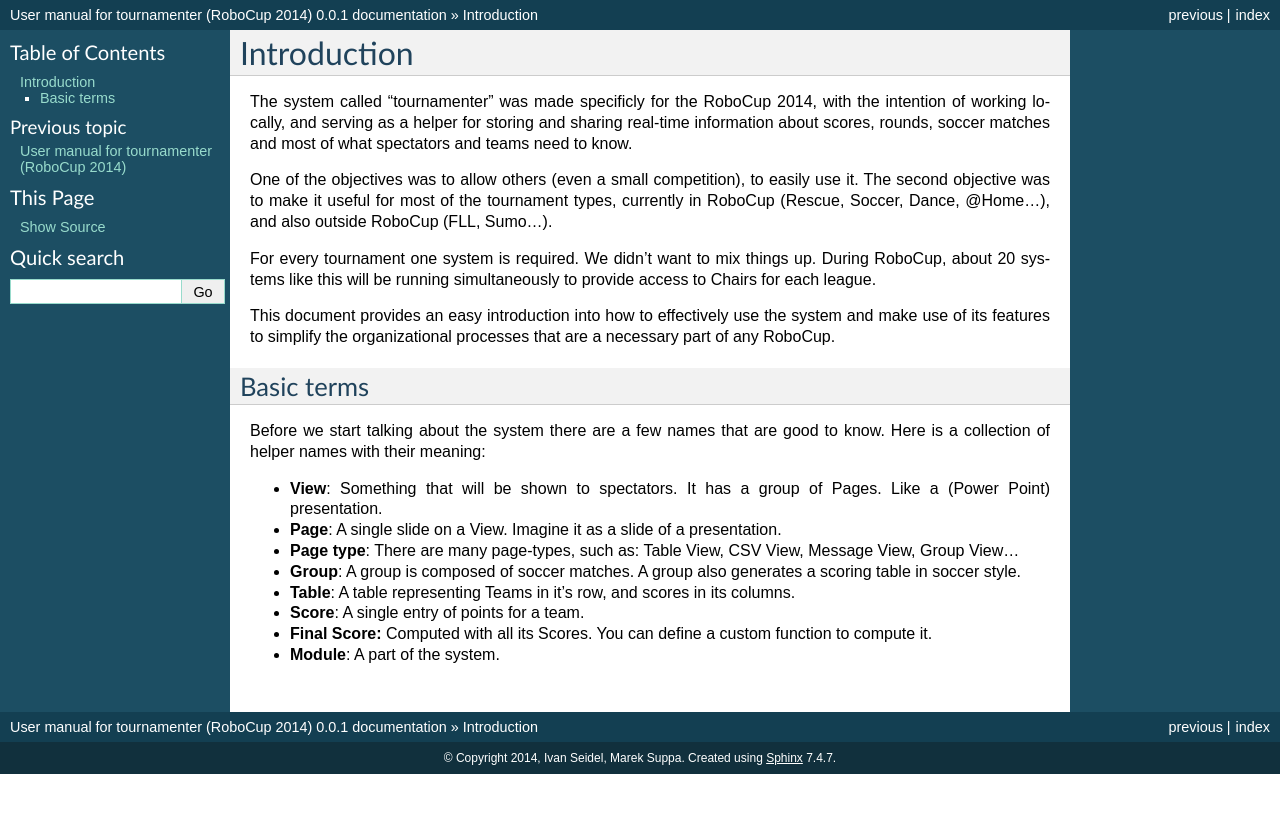
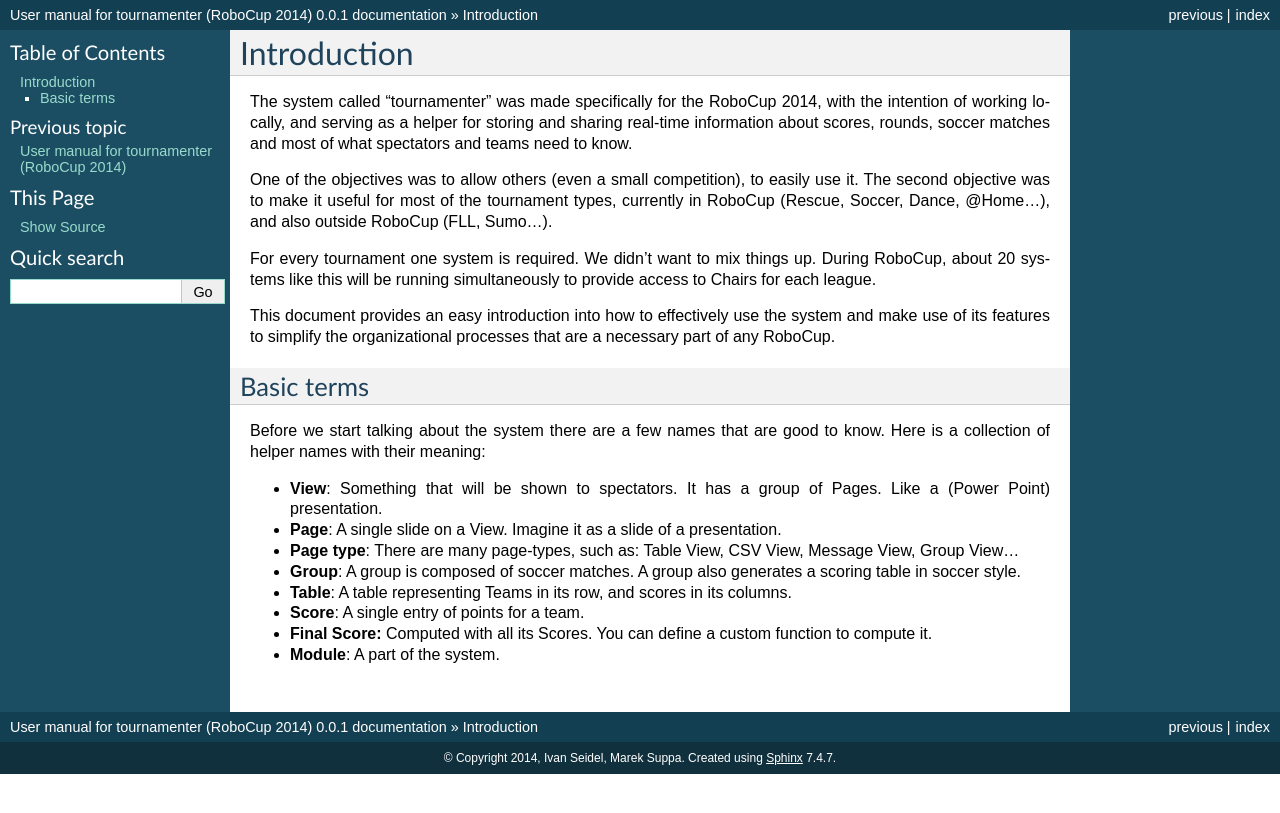
Before and after one commit to RoboCupDev/robocup2014-docs, a Sphinx documentation site: the page built from docs/introduction.rst, in a window 1280 px wide. Shown: the top 813 px of the page. Built offline with Sphinx 7.4.7, drawn with Linux system fonts in a browser that asks for light colours.

Commit message:
A few typos

```diff
--- a/docs/introduction.rst
+++ b/docs/introduction.rst
@@ -1,6 +1,6 @@
 Introduction
 ============
-The system called “tournamenter” was made specificly for the RoboCup 2014,
+The system called “tournamenter” was made specifically for the RoboCup 2014,
 with the intention of working locally, and serving as a helper for storing
 and sharing real-time information about scores, rounds, soccer matches and
 most of what spectators and teams need to know.
@@ -10,7 +10,7 @@
 tournament types, currently in RoboCup (Rescue, Soccer, Dance, @Home…), and
 also outside RoboCup (FLL, Sumo…).
 
-For every tournament one system is required. We didn’t want to mix things
+For every tournament one system is required. We didn't want to mix things
 up. During RoboCup, about 20 systems like this will be running
 simultaneously to provide access to Chairs for each league.
 
@@ -32,7 +32,7 @@
   Message View, Group View...
 - **Group**: A group is composed of soccer matches. A group also generates a
   scoring table in soccer style.
-- **Table**: A table representing Teams in it’s row, and scores in its
+- **Table**: A table representing Teams in its row, and scores in its
   columns.
 - **Score**: A single entry of points for a team.
 - **Final Score:** Computed with all its Scores. You can define a custom
```
